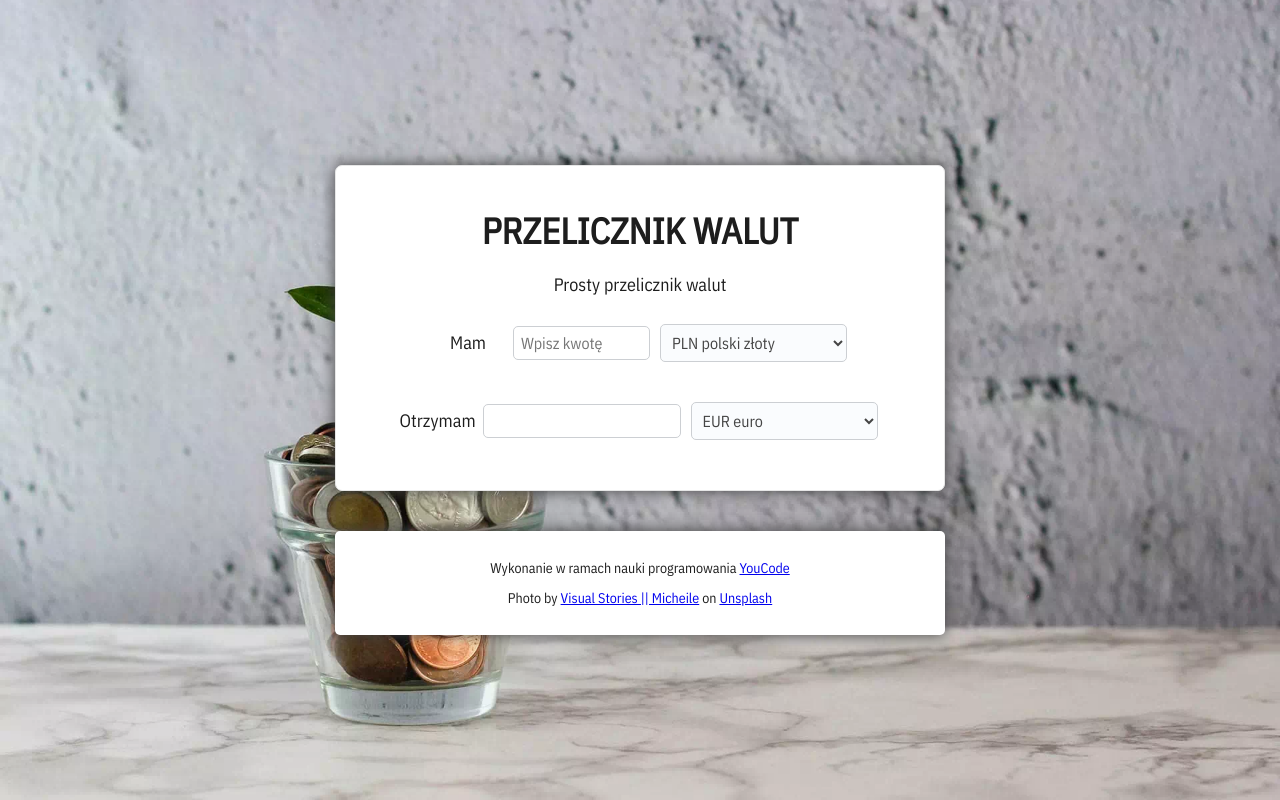
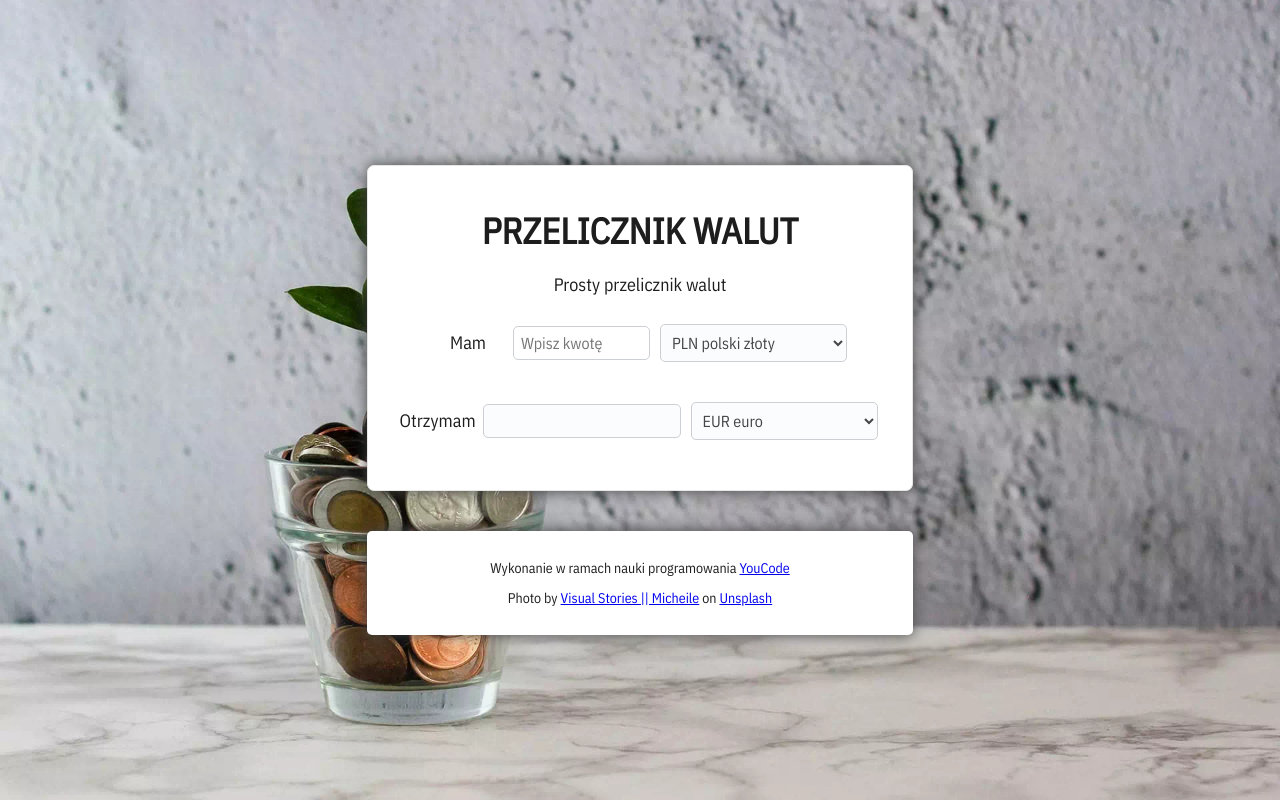
Before and after one commit to Maciej86/currency-conventer-react, a React (Create React App) app: page / in a window 1280 px wide. Built offline with nearby package versions, Linux system fonts and the light colour scheme.

Commit message:
Components added

```diff
--- a/src/App.js
+++ b/src/App.js
@@ -1,40 +1,11 @@
+import Footer from "./Footer";
+import Section from "./Section";
 
 function App() {
   return (
     <>
-    <section className="conventer">
-        <header>
-            <h1>PRZELICZNIK WALUT</h1>
-            <p>Prosty przelicznik walut</p>
-        </header>
-        <form className="js-form">
-            <div className="currency">
-                <label for="iHave" className="currency__label">Mam</label>
-                <input id="ihave" type="number" min="1" max="10000000" step="0.01" className="currency__control js-valueCurrency" placeholder="Wpisz kwotę" autofocus/>
-                <select name="ihave" className="currency__control js-currencyIhave">
-                    <option value="pln" className="js-IhavePln" selected>PLN polski złoty</option>
-                    <option value="eur" className="js-IhaveEur">EUR euro</option>
-                    <option value="chf">CHF frank szwajcarski</option>
-                    <option value="usd">USD dolar amerykański</option>
-                </select>
-            </div>
-            <div className="currency">
-                <label for="iWillGet" className="currency__label">Otrzymam</label>
-                <input id="iWillGet" type="text" className="currency__control js-valueIwillGet" readonly/>
-                <select name="iWillGet" className="currency__control js-currencyIWillGet">
-                    <option value="pln" className="js-IWillGetPln">PLN polski złoty</option>
-                    <option value="eur" className="js-IWillGetEur" selected>EUR euro</option>
-                    <option value="chf">CHF frank szwajcarski</option>
-                    <option value="usd">USD dolar amerykański</option>
-                </select>
-            </div>
-        </form>
-    </section>
-    <footer className="footer">
-        <p>Wykonanie w ramach nauki programowania <a href="https://youcode.pl" className="footer__ink">YouCode</a></p>
-        <p>Photo by <a href="https://unsplash.com/@micheile?utm_source=unsplash&utm_medium=referral&utm_content=creditCopyText">Visual Stories || Micheile</a> on <a href="https://unsplash.com/s/photos/money?utm_source=unsplash&utm_medium=referral&utm_content=creditCopyText">Unsplash</a>
-        </p>
-    </footer>
+    <Section />
+    <Footer />
     </>
   );
 }
--- /dev/null
+++ b/src/Footer/index.js
@@ -0,0 +1,11 @@
+import "./style.css"
+
+const Footer = () => (
+    <footer className="footer">
+        <p>Wykonanie w ramach nauki programowania <a href="https://youcode.pl" className="footer__ink">YouCode</a></p>
+        <p>Photo by <a href="https://unsplash.com/@micheile?utm_source=unsplash&utm_medium=referral&utm_content=creditCopyText">Visual Stories || Micheile</a> on <a href="https://unsplash.com/s/photos/money?utm_source=unsplash&utm_medium=referral&utm_content=creditCopyText">Unsplash</a>
+        </p>
+    </footer>
+);
+
+export default Footer;
--- /dev/null
+++ b/src/Footer/style.css
@@ -0,0 +1,16 @@
+.footer {
+    margin: 40px 15px 0 15px;
+    padding: 15px 40px;
+    font-size: 14px;
+    background: rgb(255,255,255);
+    border-radius: 5px;
+    box-shadow: 0 0 15px rgb(69,69,69);
+}
+
+.footer__link {
+    color: rgb(100, 100, 100);
+}
+
+.footer__link:hover {
+    color: rgb(69,69,69);
+}
--- /dev/null
+++ b/src/Form/index.js
@@ -0,0 +1,31 @@
+import "./style.css";
+
+const Form = () => {
+
+    return (
+        <form>
+            <div className="currency">
+                <label for="iHave" className="currency__label">Mam</label>
+                <input id="ihave" type="number" min="1" max="10000000" step="0.01" className="currency__control" placeholder="Wpisz kwotę"/>
+                <select name="ihave" className="currency__control">
+                    <option value="pln" selected>PLN polski złoty</option>
+                    <option value="eur">EUR euro</option>
+                    <option value="chf">CHF frank szwajcarski</option>
+                    <option value="usd">USD dolar amerykański</option>
+                </select>
+            </div>
+            <div className="currency">
+                <label for="iWillGet" className="currency__label">Otrzymam</label>
+                <input id="iWillGet" type="text" className="currency__control" readOnly/>
+                <select name="iWillGet" className="currency__control">
+                    <option value="pln">PLN polski złoty</option>
+                    <option value="eur" selected>EUR euro</option>
+                    <option value="chf">CHF frank szwajcarski</option>
+                    <option value="usd">USD dolar amerykański</option>
+                </select>
+            </div>
+        </form>
+    )
+};
+
+export default Form;
--- /dev/null
+++ b/src/Form/style.css
@@ -0,0 +1,29 @@
+.currency {
+    margin-bottom: 20px;
+}
+
+.currency__label {
+    display: inline-block;
+    width: 80px;
+}
+
+.currency__control {
+    margin: 10px 5px;
+    padding: 7px;
+    background: rgb(255,255,255);
+    border: 1px solid rgb(204,207,211);
+    border-radius: 5px;
+}
+
+.currency__control:focus {
+    outline: none;
+    border: 1px solid rgb(52,152,219);
+}
+
+.currency__control:focus:read-only {
+    border: 1px solid rgb(158,160,163);
+}
+
+.currency__control:read-only {
+    background: rgb(250,252,254);
+}
--- /dev/null
+++ b/src/Header/index.js
@@ -0,0 +1,8 @@
+const Header = () => (
+    <header>
+        <h1>PRZELICZNIK WALUT</h1>
+        <p>Prosty przelicznik walut</p>
+    </header>
+);
+
+export default Header;
--- /dev/null
+++ b/src/Section/index.js
@@ -0,0 +1,15 @@
+import Form from "../Form";
+import Header from "../Header";
+import "./style.css";
+
+const Section = () => {
+
+    return (
+        <section className="conventer">
+            <Header />
+            <Form />
+        </section>
+    )
+};
+
+export default Section;
--- /dev/null
+++ b/src/Section/style.css
@@ -0,0 +1,12 @@
+.conventer {
+    margin: 0 15px;
+    padding: 20px;
+    background: rgb(255,255,255);
+    border: 1px solid rgb(230,230,230);
+    border-radius: 7px;
+    box-shadow: 0 0 15px rgb(69,69,69);
+}
+
+.siteTitle {
+    text-shadow: 0 0 5px rgb(150,150,150);
+}
--- a/src/index.css
+++ b/src/index.css
@@ -38,7 +38,7 @@ input, select {
 }
 
 .rootApp {
-    width: 50%;
+    width: 45%;
 }
 
 @media (max-width: 1200px) {
@@ -46,63 +46,3 @@ input, select {
         width: 70%;
     }
 }
-
-.conventer {
-    margin: 0 15px;
-    padding: 20px;
-    background: rgb(255,255,255);
-    border: 1px solid rgb(230,230,230);
-    border-radius: 7px;
-    box-shadow: 0 0 15px rgb(69,69,69);
-}
-
-.siteTitle {
-    text-shadow: 0 0 5px rgb(150,150,150);
-}
-
-.currency {
-    margin-bottom: 20px;
-}
-
-.currency__label {
-    display: inline-block;
-    width: 80px;
-}
-
-.currency__control {
-    margin: 10px 5px;
-    padding: 7px;
-    background: rgb(255,255,255);
-    border: 1px solid rgb(204,207,211);
-    border-radius: 5px;
-}
-
-.currency__control:focus {
-    outline: none;
-    border: 1px solid rgb(52,152,219);
-}
-
-.currency__control:focus:read-only {
-    border: 1px solid rgb(158,160,163);
-}
-
-.currency__control:read-only {
-    background: rgb(250,252,254);
-}
-
-.footer {
-    margin: 40px 15px 0 15px;
-    padding: 15px 40px;
-    font-size: 14px;
-    background: rgb(255,255,255);
-    border-radius: 5px;
-    box-shadow: 0 0 15px rgb(69,69,69);
-}
-
-.footer__link {
-    color: rgb(100, 100, 100);
-}
-
-.footer__link:hover {
-    color: rgb(69,69,69);
-}
```
